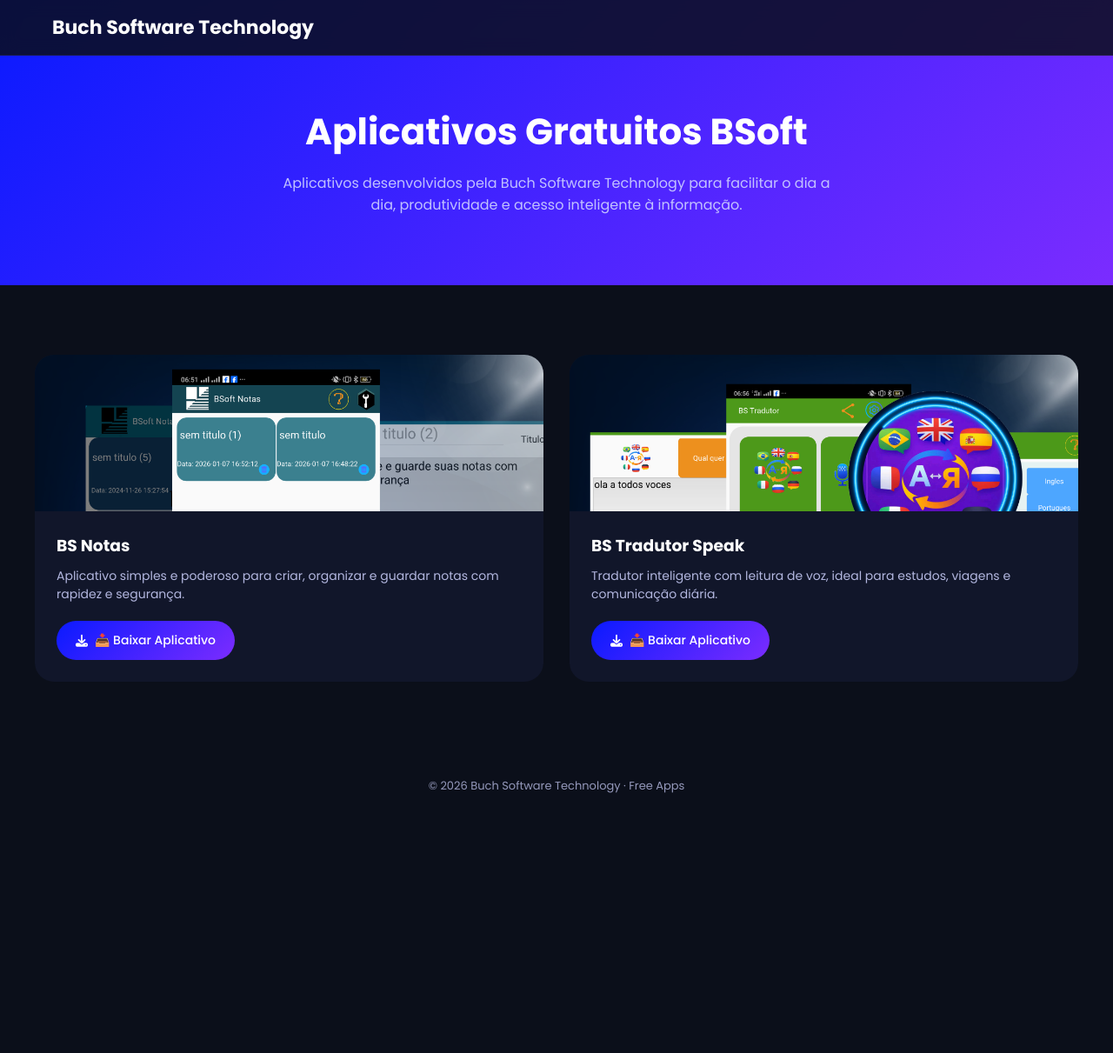
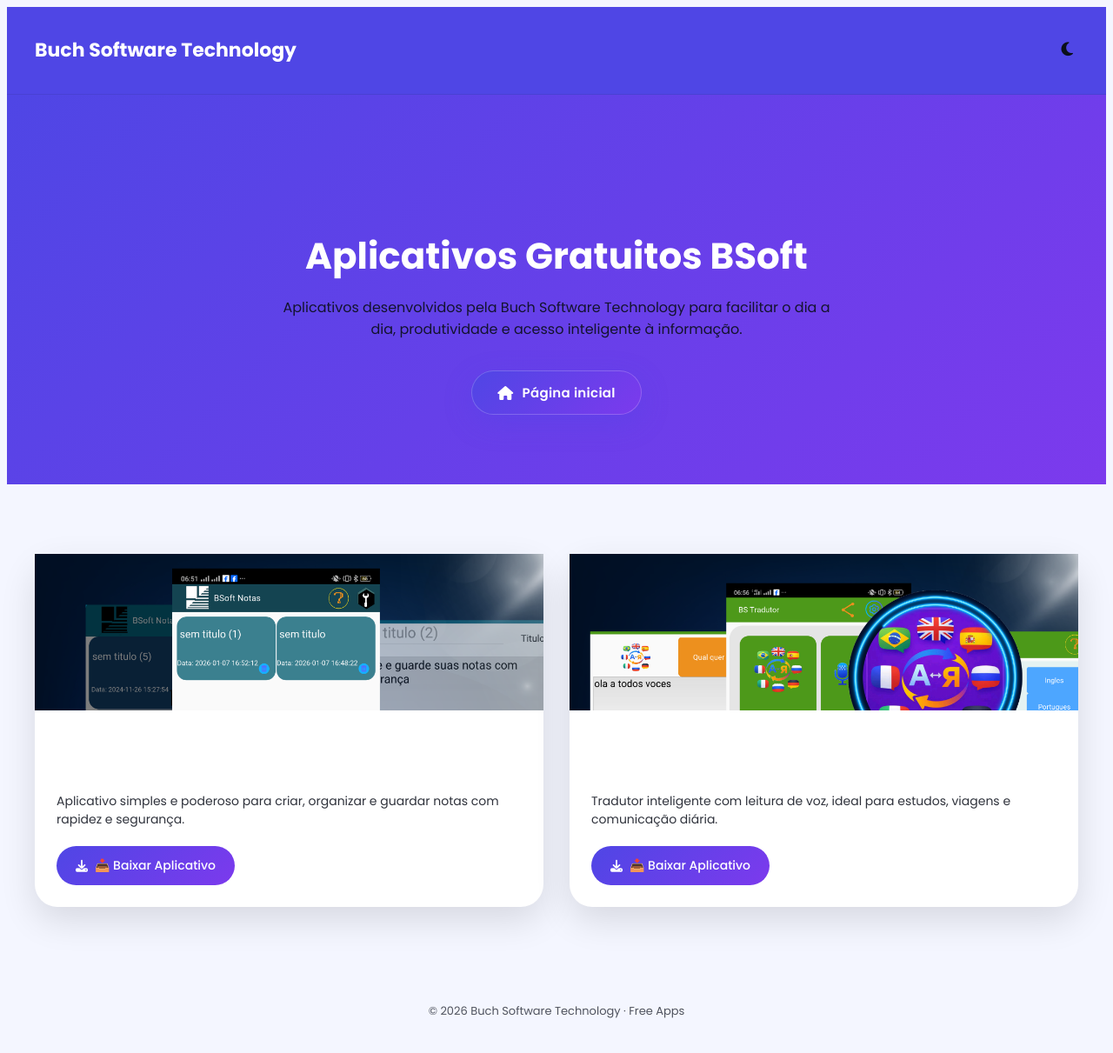
Before and after one commit to sibubalucalu-debug/Bsoft_Technology_moz, a Flask app: page /free-apps in a window 1280 px wide. Shown: the whole page at 87% size. Before the commit the page ends 912 px from the top, so only its background shows below. Run offline with Flask 3, Linux system fonts and the light colour scheme.

Commit message:
Add files via upload
novo template free apps

```diff
--- a/templates/free_appsbs.html
+++ b/templates/free_appsbs.html
@@ -10,31 +10,54 @@
 
   <style>
     :root{
-      --primary:#0a1aff;
-      --secondary:#7b2cff;
-      --dark:#0b0f1a;
-      --card:#11162a;
-      --text:#cfd3ff;
+  --bg: #f4f6ff;
+  --bg-soft:#ffffff;
+  --card:#ffffff;
+  --text:#0b0f1a;
+  --muted:#5c617a;
+  --primary:#4f46e5;
+  --secondary:#7c3aed;
+  --border:rgba(0,0,0,.08);
 }
 
-    *{margin:0;padding:0;box-sizing:border-box}
+[data-theme="dark"]{
+  --bg:#0b0f1a;
+  --bg-soft:#0f1428;
+  --card:#11162a;
+  --text:#e5e7ff;
+  --muted:#9aa0ff;
+  --border:rgba(255,255,255,.08);
+}
 
 body{
   font-family:'Poppins',sans-serif;
-      background:var(--dark);
+  background:var(--bg);
   color:var(--text);
-      overflow-x:hidden;
+  transition:.4s ease;
 }
+
 
     a{text-decoration:none;color:inherit}
 
     header{
-      position:fixed;
-      top:0;left:0;width:100%;z-index:1000;
-      background:rgba(11,15,26,.85);
-      backdrop-filter:blur(10px);
-      border-bottom:1px solid rgba(255,255,255,.05);
+  background:var(--primary);
+  border-bottom:1px solid var(--border);
+
+  color: var(--secondary);
 }
+
+.app-card{
+  background:var(--card);
+  border-radius:26px;
+  box-shadow:0 15px 40px rgba(0,0,0,.12);
+  transition:.45s;
+}
+
+.app-card:hover{
+  transform:translateY(-10px);
+  box-shadow:0 25px 70px rgba(0,0,0,.2);
+}
+
 
     nav{
       max-width:1200px;
@@ -82,16 +105,7 @@
       gap:30px;
     }
 
-    .app-card{
-      background:var(--card);
-      border-radius:22px;
-      overflow:hidden;
-      transition:.4s;
-      display:flex;
-      flex-direction:column;
-    }
 
-    .app-card:hover{transform:translateY(-8px)}
 
     .app-card img{
       width:100%;
@@ -139,6 +153,51 @@
       opacity:.7;
     }
 
+
+   #btn_home{
+  margin-top:35px;
+  display:inline-flex;
+  align-items:center;
+  gap:10px;
+  padding:14px 30px;
+  border-radius:50px;
+  font-size:15px;
+  font-weight:600;
+  letter-spacing:.3px;
+  color:#fff;
+  background:linear-gradient(135deg,var(--primary),var(--secondary));
+  box-shadow:
+    0 10px 30px rgba(79,70,229,.35),
+    inset 0 0 0 1px rgba(255,255,255,.2);
+  backdrop-filter: blur(8px);
+  transition:.4s cubic-bezier(.4,0,.2,1);
+}
+
+#btn_home i{
+  font-size:16px;
+}
+
+#btn_home:hover{
+  transform:translateY(-4px) scale(1.02);
+  box-shadow:
+    0 20px 45px rgba(124,58,237,.45);
+}
+
+#btn_home:active{
+  transform:scale(.95);
+}
+
+#themeToggle{
+  background:none;
+  border:none;
+  color:var(--text);
+  font-size:18px;
+  cursor:pointer;
+}
+
+
+
+
     @keyframes fadeDown{
       from{opacity:0;transform:translateY(-30px)}
       to{opacity:1;transform:translateY(0)}
@@ -154,13 +213,21 @@
 <header>
   <nav>
     <h1>Buch Software Technology</h1>
-
+   <button id="themeToggle">
+  <i class="fa-solid fa-moon"></i>
+</button>
   </nav>
 </header>
 
 <main>
   <h2>Aplicativos Gratuitos BSoft</h2>
   <p>Aplicativos desenvolvidos pela Buch Software Technology para facilitar o dia a dia, produtividade e acesso inteligente à informação.</p>
+
+ <a id="btn_home" href="/">
+  <i class="fa-solid fa-house"></i>
+  Página inicial
+</a>
+
 </main>
 
 <section>
@@ -196,9 +263,30 @@
   </div>
 </section>
 
+
+
 <footer>
+
+
   © 2026 Buch Software Technology · Free Apps
 </footer>
 
+<script>
+const toggle = document.getElementById("themeToggle");
+const root = document.documentElement;
+
+toggle.onclick = () => {
+  const isDark = root.getAttribute("data-theme") === "dark";
+  root.setAttribute("data-theme", isDark ? "light" : "dark");
+  toggle.innerHTML = isDark
+    ? '<i class="fa-solid fa-moon"></i>'
+    : '<i class="fa-solid fa-sun"></i>';
+};
+
+// LIGHT por padrão
+root.setAttribute("data-theme","light");
+</script>
+
+
 </body>
 </html>
```
Lines whose indentation alone changed are shown as unchanged.
